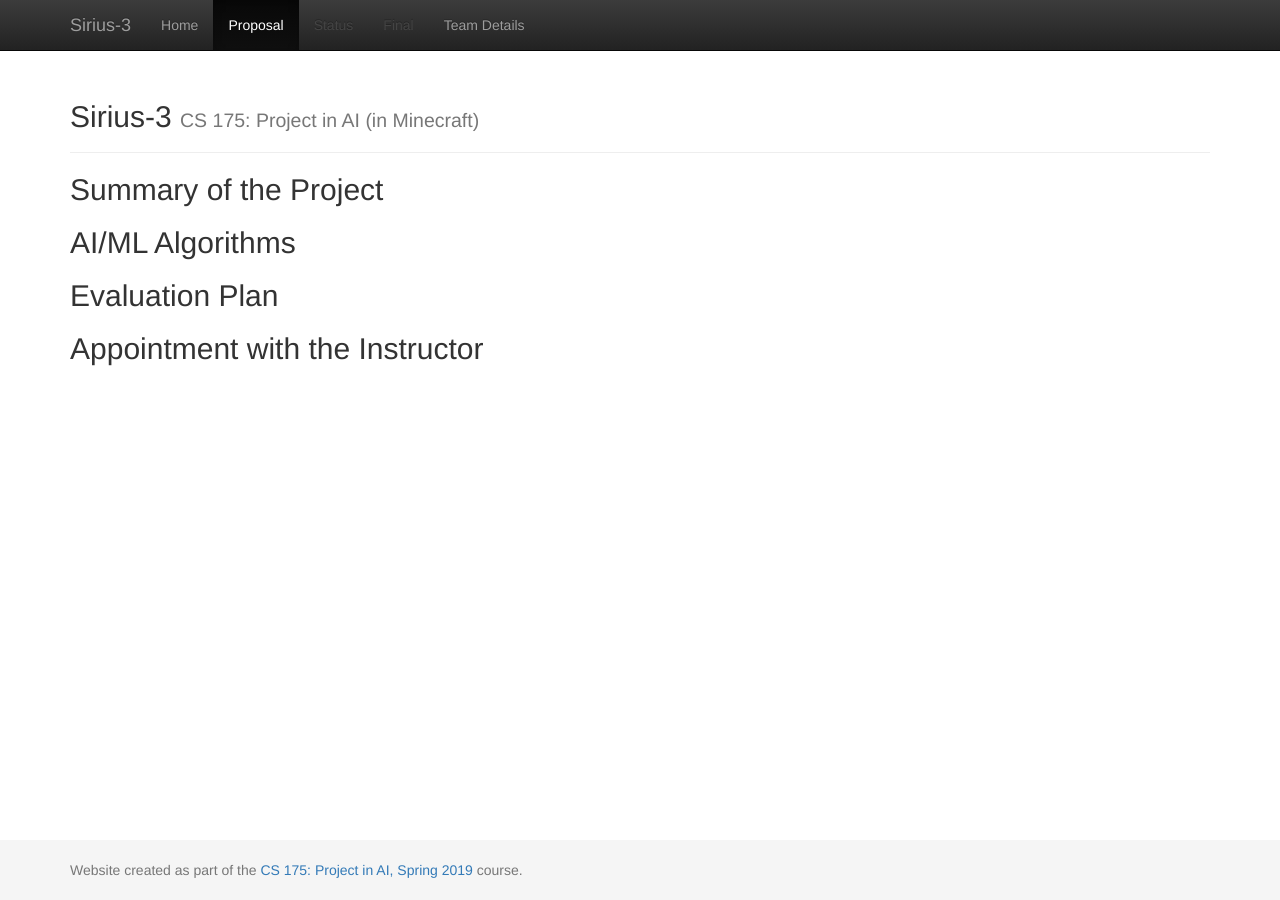
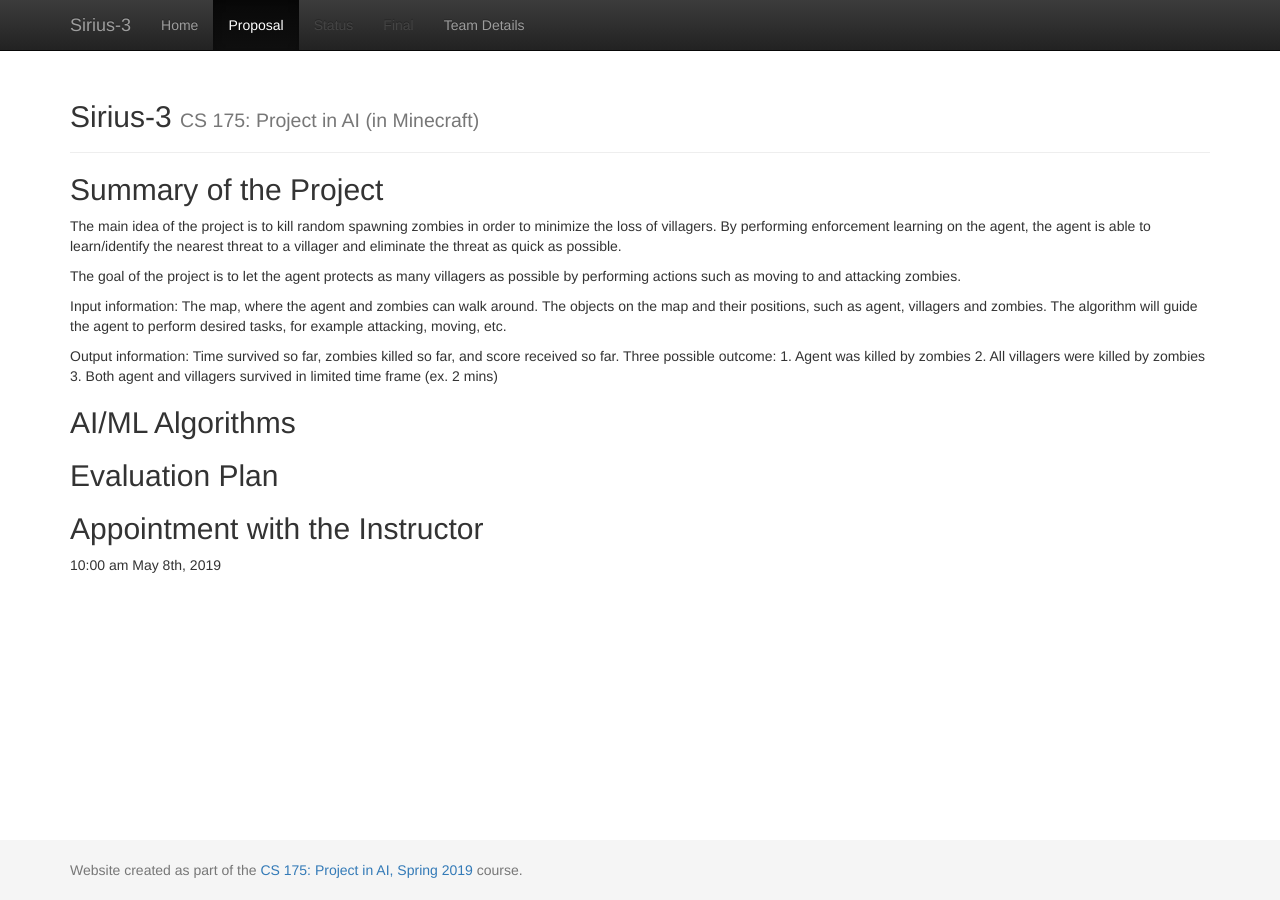
Before and after one commit to jiacheh4/Sirius-3, a Jekyll site: the page built from docs/proposal.md, in a window 1280 px wide. Built offline with Jekyll 4.4.1, drawn with Linux system fonts in a browser that asks for light colours.

Commit message:
Update proposal.md

```diff
--- a/docs/proposal.md
+++ b/docs/proposal.md
@@ -5,10 +5,13 @@ title:    Proposal
 
 ## Summary of the Project
 
+The main idea of the project is to kill random spawning zombies in order to minimize the loss of villagers. By performing enforcement learning on the agent, the agent is able to learn/identify the nearest threat to a villager and eliminate the threat as quick as possible.
 
+The goal of the project is to let the agent protects as many villagers as possible by performing actions such as moving to and attacking zombies.
 
+Input information: The map, where the agent and zombies can walk around. The objects on the map and their positions, such as agent, villagers and zombies. The algorithm will guide the agent to perform desired tasks, for example attacking, moving, etc.
 
-
+Output information: Time survived so far, zombies killed so far, and score received so far. Three possible outcome: 1. Agent was killed by zombies 2. All villagers were killed by zombies 3. Both agent and villagers survived in limited time frame (ex. 2 mins)
 
 ## AI/ML Algorithms
 
@@ -21,3 +24,6 @@ title:    Proposal
 
 
 ## Appointment with the Instructor
+
+10:00 am
+May 8th, 2019
```
